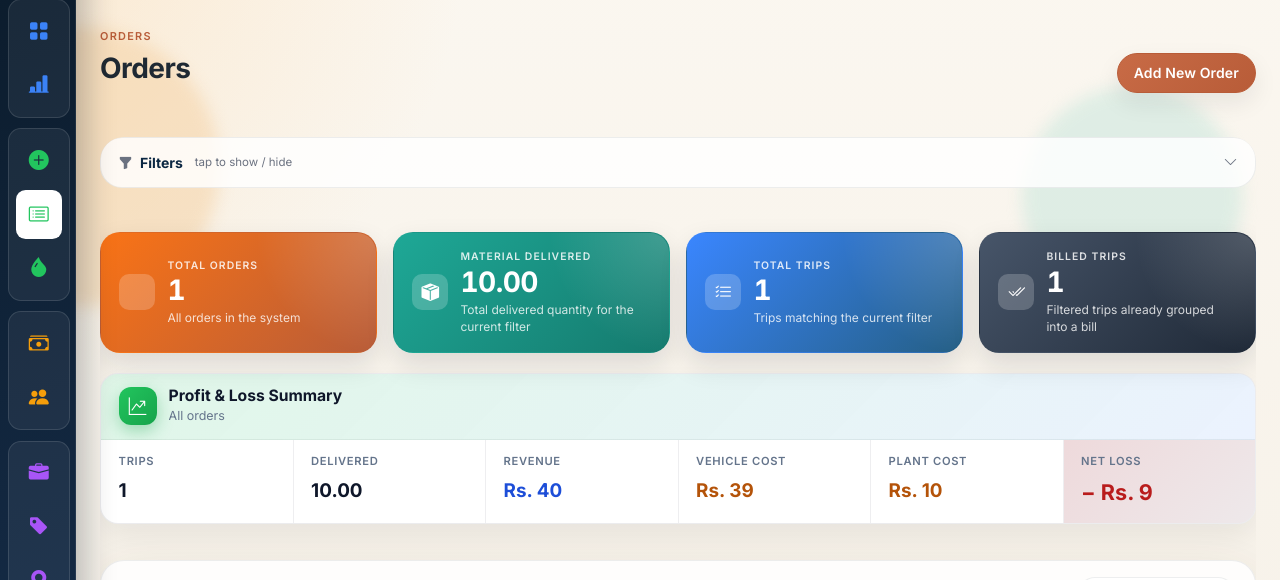
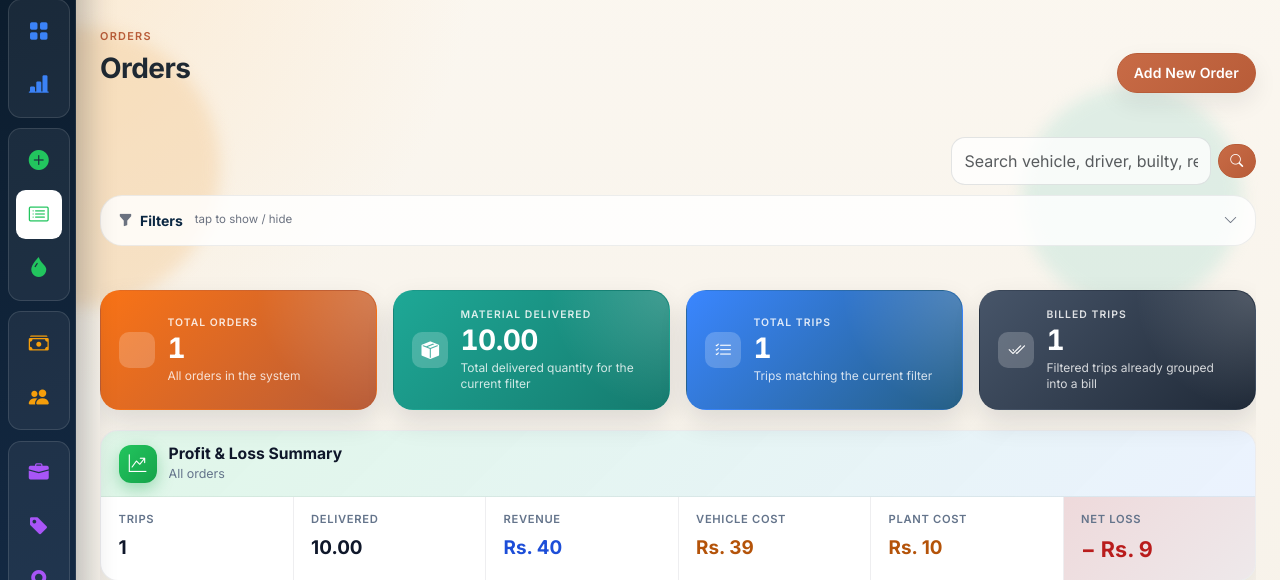
Before and after one commit to adnankhan-dev/al-rehman-goods-transport, a FastAPI app: page /orders in a window 1280 px wide. Shown: the part 73-653 px from the top of the page. Run offline with FastAPI, Linux system fonts and the light colour scheme; the visitor is signed in with stand-in values (Sample User, id 1); tables that the repository leaves empty hold one stand-in row (values such as "Sample post"); parts of the project's set-up code (start-up, migrations or seed data) failed here and were passed over; some libraries are stand-ins or nearby versions.

Commit message:
Orders: track entered-by/entry-date, admin filters, compact wider search
- Order now records created_at and created_by_id (who entered it, when),
  populated on creation. Cross-DB migration adds the columns to existing
  SQLite and Postgres databases (create_all does not ALTER live tables).
- Admin-only filters on the orders list: "Entered By" (user) and "Entry
  Date" (created_at day). Carried into the print statement's filter line.
- Search box moved out of the collapsible filter panel and made compact /
  right-aligned (it was a full-width card).
- Search now also matches vehicle number, contractor name, to/from site
  name, driver contact and remarks (was: driver, builty, receipt, material).

Co-Authored-By: Claude Opus 4.8 <noreply@anthropic.com>

```diff
--- a/al_rehman_goods_transport/core/database.py
+++ b/al_rehman_goods_transport/core/database.py
@@ -62,7 +62,26 @@ DATA_BACKFILL_VERSION = "1"
 def init_db():
     Base.metadata.create_all(bind=engine)
     _upgrade_schema()
+    _add_order_entry_audit_columns()
     _run_one_time_backfills()
+
+
+def _add_order_entry_audit_columns():
+    """Add Order.created_at / created_by_id to existing databases.
+
+    Unlike _upgrade_schema (SQLite-only), this runs on Postgres too: create_all
+    does not ALTER an existing 'orders' table, so a live Supabase DB would
+    otherwise be missing these columns. TIMESTAMP/INTEGER are portable across
+    SQLite and Postgres."""
+    inspector = inspect(engine)
+    if "orders" not in inspector.get_table_names():
+        return
+    columns = {column["name"] for column in inspector.get_columns("orders")}
+    with engine.begin() as connection:
+        if "created_at" not in columns:
+            connection.execute(text("ALTER TABLE orders ADD COLUMN created_at TIMESTAMP"))
+        if "created_by_id" not in columns:
+            connection.execute(text("ALTER TABLE orders ADD COLUMN created_by_id INTEGER"))
 
 
 def _get_backfill_version():
--- a/al_rehman_goods_transport/models/order.py
+++ b/al_rehman_goods_transport/models/order.py
@@ -53,6 +53,10 @@ class Order(db.Model):
     delivery_receipt_image = db.Column(db.String(255), nullable=True)
     company_advance_applied = db.Column(db.Boolean, default=False, nullable=False)
 
+    # Audit: who entered this order into the system and when.
+    created_at = db.Column(db.DateTime, default=utc_now, nullable=True)
+    created_by_id = db.Column(db.Integer, db.ForeignKey("user.id"), nullable=True)
+
     # Relationships
     vehicle = db.relationship('Vehicle', back_populates='orders')
     contractor = db.relationship('Contractor', back_populates='orders')
@@ -60,6 +64,7 @@ class Order(db.Model):
     from_site = db.relationship('Site', foreign_keys=[from_site_id])
     plant = db.relationship('Plant', back_populates='orders')
     material = db.relationship("Material", back_populates="orders")
+    created_by = db.relationship("User", foreign_keys=[created_by_id], lazy="joined")
     bill = db.relationship("Bill", foreign_keys=[bill_id], back_populates="orders")
     vehicle_owner_bill = db.relationship("Bill", foreign_keys=[vehicle_owner_bill_id], backref=db.backref("vehicle_owner_orders", lazy="dynamic"))
     loadings = db.relationship(
@@ -77,6 +82,10 @@ class Order(db.Model):
 
     def __repr__(self):
         return f'<Order {self.id}>'
+
+    @property
+    def entered_by_name(self):
+        return self.created_by.username if self.created_by else None
 
     @property
     def material_name(self):
--- a/al_rehman_goods_transport/routes/orders.py
+++ b/al_rehman_goods_transport/routes/orders.py
@@ -54,6 +54,9 @@ def _order_filter_state(source):
         "billing_status": (source.get("billing_status") or "").strip(),
         "date_from": _parse_date(source.get("date_from")),
         "date_to": _parse_date(source.get("date_to")),
+        # Admin audit filters: who entered the order and on what entry date.
+        "entered_by_id": _parse_int(source.get("entered_by_id")),
+        "entry_date": _parse_date(source.get("entry_date")),
         "search": (source.get("search") or "").strip(),
     }
 
@@ -66,6 +69,7 @@ def _names_for_ids(options_list, ids):
 def _describe_order_filters(filter_state, options):
     contractor = next((item for item in options["contractors"] if item.id == filter_state["contractor_id"]), None)
     owner = next((item for item in options["vehicle_owners"] if item.id == filter_state["vehicle_owner_id"]), None)
+    entered_by = next((u for u in options.get("users", []) if u.id == filter_state.get("entered_by_id")), None)
     site_names = _names_for_ids(options["sites"], filter_state["site_ids"])
     from_site_names = _names_for_ids(options["from_sites"], filter_state["from_site_ids"])
     material_names = _names_for_ids(options["materials"], filter_state["material_ids"])
@@ -76,6 +80,8 @@ def _describe_order_filters(filter_state, options):
         "from_site_name": ", ".join(from_site_names) if from_site_names else None,
         "material_name": ", ".join(material_names) if material_names else None,
         "vehicle_owner_name": owner.name if owner else None,
+        "entered_by_name": entered_by.username if entered_by else None,
+        "entry_date": filter_state["entry_date"].strftime("%Y-%m-%d") if filter_state.get("entry_date") else None,
         "date_from": filter_state["date_from"].strftime("%Y-%m-%d") if filter_state["date_from"] else None,
         "date_to": filter_state["date_to"].strftime("%Y-%m-%d") if filter_state["date_to"] else None,
     }
@@ -108,9 +114,12 @@ async def orders(request: Request, current_user=Depends(require_permission("orde
     filters_active = any(
         filter_state.get(key) for key in (
             "contractor_id", "site_ids", "from_site_ids", "material_ids",
-            "vehicle_owner_id", "billing_status", "date_from", "date_to", "search",
+            "vehicle_owner_id", "billing_status", "date_from", "date_to",
+            "entered_by_id", "entry_date", "search",
         )
     )
+    # The "Entered by" / "Entry date" audit filters are admin-only.
+    is_admin = bool(getattr(current_user, "can", lambda _c: False)("settings.manage"))
 
     # Profit & Loss summary follows the same access as the Reports P&L: anyone who
     # can view Reports can see it; data-entry users (no reports.view) cannot.
@@ -130,6 +139,7 @@ async def orders(request: Request, current_user=Depends(require_permission("orde
         pnl_filter_label=pnl_filter_label,
         filter_state=filter_state,
         filter_options=filter_options,
+        is_admin=is_admin,
         body_class="orders-list-page",
     )
 
@@ -182,7 +192,7 @@ async def create_order(request: Request, current_user=Depends(require_permission
 
     if request.method == "POST" and form.validate():
         try:
-            order = service.create_order(service.input_from_form(form, form_data))
+            order = service.create_order(service.input_from_form(form, form_data), created_by_id=getattr(current_user, "id", None))
             record_audit(current_user, "create", "order", order.id, f"Order #{order.id} — {order.material_name}, {order.delivered_quantity or order.quantity} {order.unit}")
             flash(request, "Order added successfully!", "success")
             return RedirectResponse(url=str(request.url_for("orders.orders")), status_code=303)
--- a/al_rehman_goods_transport/static/css/style.css
+++ b/al_rehman_goods_transport/static/css/style.css
@@ -3563,3 +3563,21 @@ a.quick-action-btn i {
     margin-top: 0.1rem;
     padding-top: 1rem;
 }
+
+/* Always-visible compact search box, right-aligned, above the filters */
+.orders-search-bar {
+    display: flex;
+    align-items: center;
+    gap: 0.4rem;
+    justify-content: flex-end;
+    margin-bottom: 0.6rem;
+}
+.orders-search-field {
+    flex: 0 0 auto;
+    width: 260px;
+    max-width: 100%;
+}
+.orders-search-btn {
+    flex: 0 0 auto;
+    white-space: nowrap;
+}
--- a/al_rehman_goods_transport/templates/orders/list.html
+++ b/al_rehman_goods_transport/templates/orders/list.html
@@ -6,13 +6,18 @@
 {% block content %}
 {% call form_shell("Orders", None, "Orders", (url_for('orders.create_order') if current_user.can('orders.create') else None), "Add New Order", "btn btn-ui-primary") %}
 <section class="content-stack">
-    <details class="filter-disclosure detail-panel mb-4"{% if filters_active %} open{% endif %}>
+    <form method="GET" class="mb-4">
+        <div class="orders-search-bar">
+            <input class="form-control orders-search-field" type="text" id="search" name="search" value="{{ filter_state.search }}" placeholder="Search vehicle, driver, builty, receipt, contractor, site, material" aria-label="Search orders">
+            <button type="submit" class="btn btn-sm btn-ui-primary orders-search-btn"><i class="bi bi-search"></i></button>
+        </div>
+        <details class="filter-disclosure detail-panel"{% if filters_active %} open{% endif %}>
             <summary class="filter-disclosure-summary">
                 <span class="filter-disclosure-title"><i class="bi bi-funnel-fill"></i> Filters</span>
                 {% if filters_active %}<span class="filter-active-pill">Applied</span>{% endif %}
                 <span class="filter-disclosure-hint">tap to show / hide</span>
             </summary>
-    <form method="GET" class="filter-disclosure-body">
+            <div class="filter-disclosure-body">
         <div class="filter-grid filter-grid-four">
             <div class="form-field">
                 <label class="form-label" for="contractor_id">Contractor</label>
@@ -87,12 +92,21 @@
                 <label class="form-label" for="date_to">To Date</label>
                 <input class="form-control" type="date" id="date_to" name="date_to" value="{{ filter_state.date_to.strftime('%Y-%m-%d') if filter_state.date_to else '' }}">
             </div>
+            {% if is_admin %}
+            <div class="form-field">
+                <label class="form-label" for="entered_by_id">Entered By</label>
+                <select class="form-select" id="entered_by_id" name="entered_by_id">
+                    <option value="">Anyone</option>
+                    {% for u in filter_options.users %}
+                    <option value="{{ u.id }}" {% if filter_state.entered_by_id == u.id %}selected{% endif %}>{{ u.username }}</option>
+                    {% endfor %}
+                </select>
             </div>
-        <div class="filter-grid mt-3">
             <div class="form-field">
-                <label class="form-label" for="search">Search</label>
-                <input class="form-control" type="text" id="search" name="search" value="{{ filter_state.search }}" placeholder="Driver, builty, receipt, or material">
+                <label class="form-label" for="entry_date">Entry Date</label>
+                <input class="form-control" type="date" id="entry_date" name="entry_date" value="{{ filter_state.entry_date.strftime('%Y-%m-%d') if filter_state.entry_date else '' }}">
             </div>
+            {% endif %}
         </div>
         <div class="detail-actions mt-3">
             <button type="submit" class="btn btn-ui-primary">Apply Filters</button>
@@ -106,14 +120,17 @@
                 billing_status=filter_state.billing_status,
                 date_from=filter_state.date_from.strftime('%Y-%m-%d') if filter_state.date_from else '',
                 date_to=filter_state.date_to.strftime('%Y-%m-%d') if filter_state.date_to else '',
+                entered_by_id=filter_state.entered_by_id or '',
+                entry_date=filter_state.entry_date.strftime('%Y-%m-%d') if filter_state.entry_date else '',
                 search=filter_state.search
             ) }}" class="btn btn-ui-neutral table-tools-print" target="_blank" rel="noopener">
                 <i class="bi bi-printer" aria-hidden="true"></i>
                 <span>Print Statement</span>
             </a>
         </div>
+            </div>
+        </details>
     </form>
-    </details>
 
     <div class="collection-overview">
         {{ metric_tile("Total Orders", summary.all_orders_count, "All orders in the system", "primary", "bi bi-truck-fill") }}
```
Also changed, not shown: al_rehman_goods_transport/repositories/orders.py (+18 -1 lines), al_rehman_goods_transport/services/orders.py (+7 -2 lines). Lines whose indentation alone changed are shown as unchanged.
